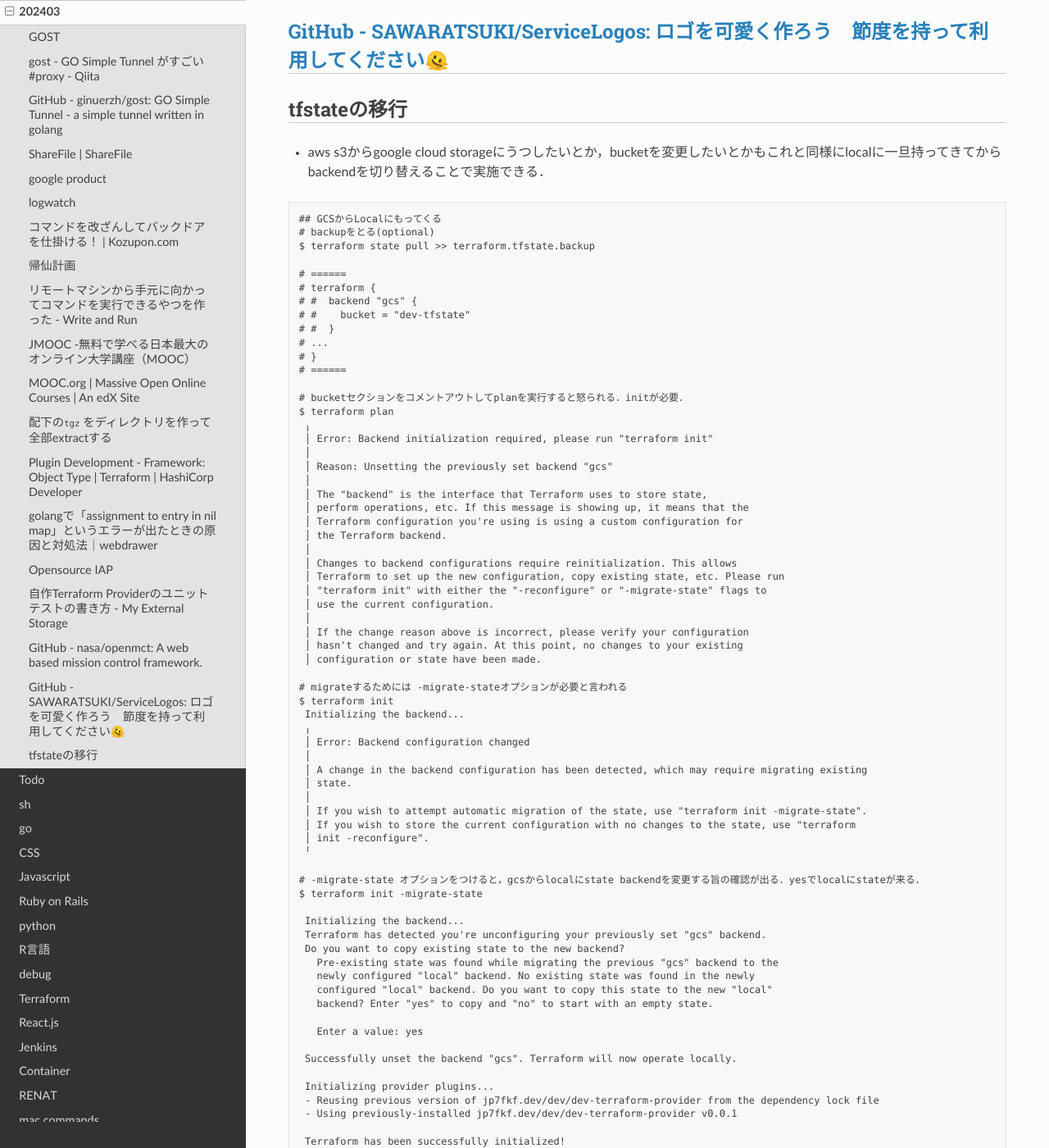
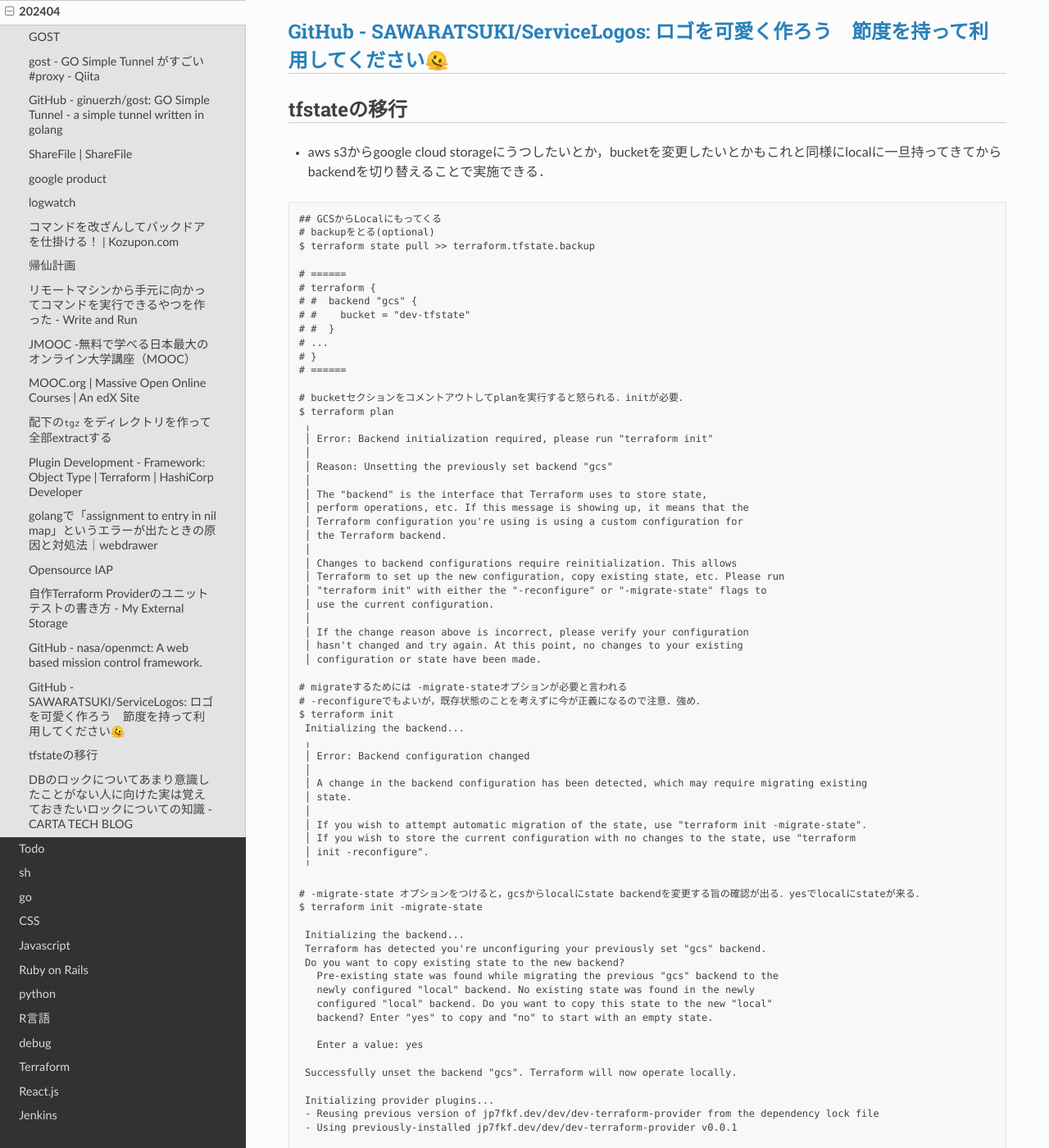
Before and after one commit to jp7fkf/JP7FKF-Warehouse, a Sphinx documentation site: the page built from source/dialy/202404.md, in a window 1280 px wide and 1400 px high, scrolled down 2115 px. Shown: the whole window at 82% size. Built offline with Sphinx 7.4.7 and the Read the Docs theme 2.0.0, drawn with Linux system fonts in a browser that asks for light colours; some of the changed text lies outside the part shown.

Commit message:
2024-04-25 22:44:30 JST

````diff
--- a/source/dialy/202404.md
+++ b/source/dialy/202404.md
@@ -1,4 +1,4 @@
-# 202403
+# 202404
 
 ## [GOST](https://gost.run/en/)
 
@@ -110,6 +110,7 @@ $ terraform plan
  │ configuration or state have been made.
 
 # migrateするためには -migrate-stateオプションが必要と言われる
+# -reconfigureでもよいが，既存状態のことを考えずに今が正義になるので注意．強め．
 $ terraform init
  Initializing the backend...
  ╷
@@ -198,3 +199,5 @@ $ terraform init -migrate-state
 ```
 - ref
   - [tfstateをローカルとS3間で移行してみた | DevelopersIO](https://dev.classmethod.jp/articles/tfstate-s3-local-migration-method/)
+
+## [DBのロックについてあまり意識したことがない人に向けた実は覚えておきたいロックについての知識 - CARTA TECH BLOG](https://techblog.cartaholdings.co.jp/entry/2022/12/14/113000)
````
